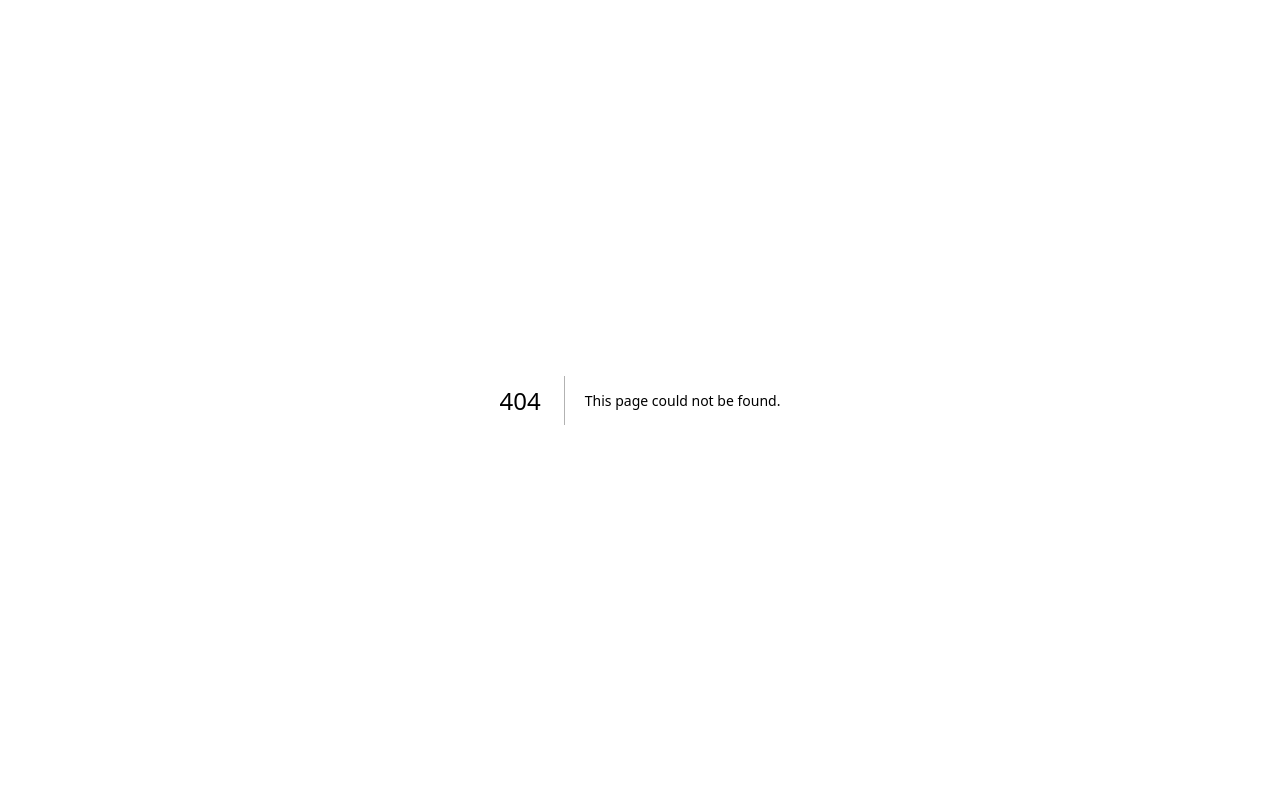
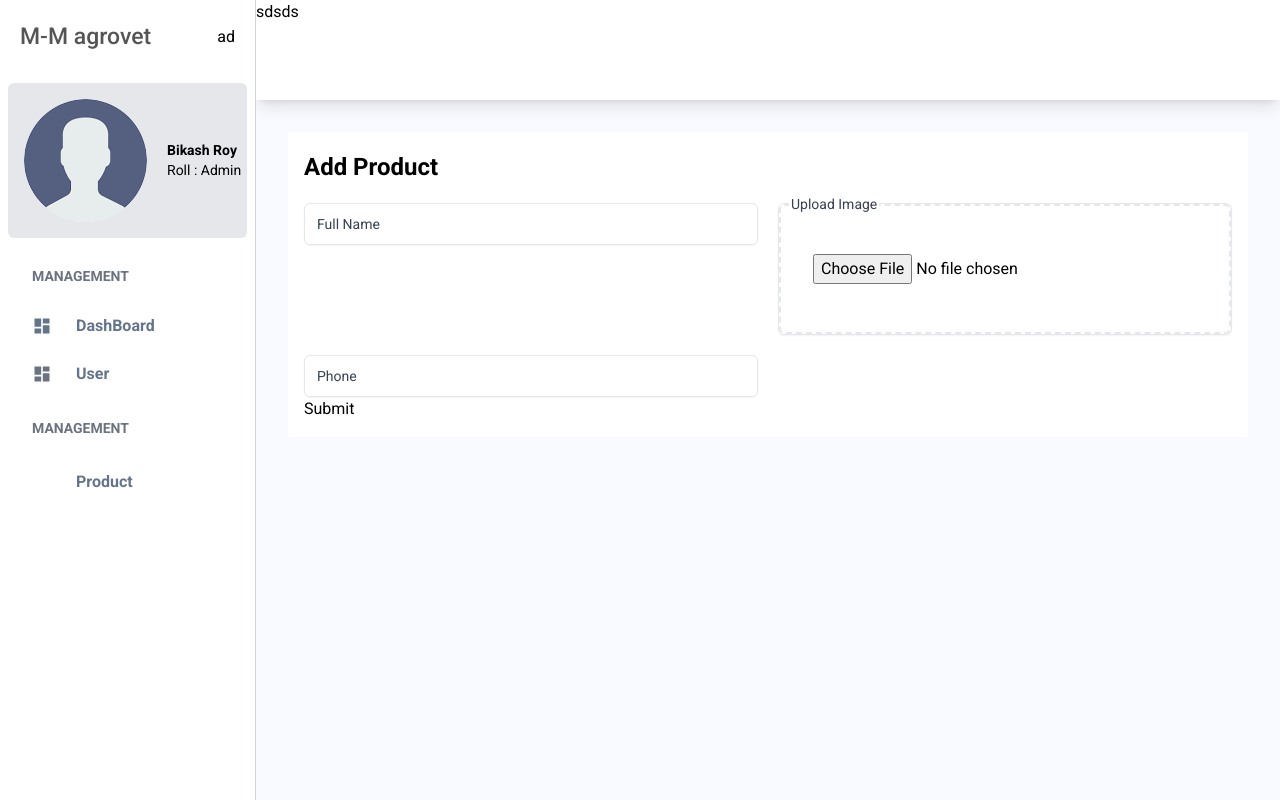
Before and after one commit to akashwebs/auto-fronter, a Next.js app: page /admin/add-auto in a window 1280 px wide. Before the commit this address had no page. Built offline with nearby package versions, Linux system fonts and the light colour scheme; some icons are missing.

Commit message:
added post image and text and email type

```diff
--- /dev/null
+++ b/app/admin/add-auto/page.js
@@ -0,0 +1,82 @@
+"use client"
+
+import AdminLayout from '@/src/Layout/AdminLayout';
+import CustomInput from '@/src/shared/inputs/CustomInput';
+import SingleImageUpload from '@/src/shared/inputs/SingleImageUpload';
+import React, { useState } from 'react';
+import { useForm } from "react-hook-form";
+
+
+const DynamicFormPage = () => {
+    const {
+        register,
+        handleSubmit,
+        watch,
+        reset,
+        formState: { errors },
+    } = useForm();
+    const [imageUrl, setImageUrl] = useState()
+    const formFormat = [
+        {
+            label: "Full Name",
+            type: "text",
+            placeholder: "Enter Your Full Name",
+            required: true,
+            errorMessage: "Full Name is required",
+            className: "border-0",
+            defaultValue: "",
+            name: "fullName"
+        },
+        {
+            label: "image upload",
+            type: "file",
+            placeholder: "Enter Your Phone Number",
+            required: true,
+            errorMessage: "Phone Number is required",
+            class: "border-0",
+            defaultValue: "",
+            name: "image"
+        },
+        {
+            label: "Phone",
+            type: "tel",
+            placeholder: "Enter Your Phone Number",
+            required: true,
+            errorMessage: "Phone Number is required",
+            class: "border-0",
+            defaultValue: "",
+            name: "phoneNumber"
+        },
+
+    ];
+
+    const onSubmit = (data) => {
+        console.log("data", data);
+    };
+
+    return (
+        <AdminLayout>
+            <div className='bg-white p-4'>
+                <h2 className="mb-4 text-2xl font-semibold leading-relaxed">Add Product</h2>
+                <form onSubmit={handleSubmit(onSubmit)}>
+                    <div className="grid md:grid-cols-2 grid-cols-1 gap-2 md:gap-5">
+                        {formFormat.map((field, index) => (
+                            <div key={index} className="">
+                                {field.type === 'file' ? (
+                                    <SingleImageUpload {...{ imageUrl, setImageUrl }} />
+                                ) : (
+                                    <CustomInput {...{ field, register, errors }} />
+                                )}
+                            </div>
+                        ))}
+                    </div>
+                    <button type="submit">Submit</button>
+                </form>
+            </div>
+
+
+        </AdminLayout >
+    );
+};
+
+export default DynamicFormPage;
--- a/src/components/admin/Product/AddProduct.jsx
+++ b/src/components/admin/Product/AddProduct.jsx
@@ -113,7 +113,6 @@ const AddProduct = ({ isOpen, setIsOpen }) => {
               </label>
               <input
                 type="text"
-                {...register("banglaName", { required: true })}
                 className=" py-3 border rounded-md focus:outline-[#eb3867] px-5 bg-white input_Shadow w-full"
                 placeholder=" Enter Name Bangla"
               />
@@ -181,7 +180,7 @@ const AddProduct = ({ isOpen, setIsOpen }) => {
                   <Image
                     src={imageUrl}
                     width="100"
-                    height="2"
+                    height="70"
                     alt="category image"
                     className="w-full h-full object-contain "
                   />
--- /dev/null
+++ b/src/shared/inputs/CustomInput.js
@@ -0,0 +1,31 @@
+import React from 'react';
+const CustomInput = ({ field, register, errors }) => {
+    console.log(field)
+
+
+    return (
+        <div> <label
+            for="Username"
+            class="relative block rounded-md w-full border border-gray-200 shadow-sm focus-within:border-blue-600 focus-within:ring-1 focus-within:ring-blue-600"
+        >
+
+            <input
+                type={field.type}
+                placeholder={field.placeholder}
+                {...register(field.name, { required: { value: field.required, message: field.errorMessage } })}
+                defaultValue={field.defaultValue}
+                className={`peer border-none w-full  bg-transparent placeholder-transparent py-2 px-2 focus:border-transparent focus:outline-none focus:ring-0 ${field.className}`}
+
+            />
+            <span
+                class="pointer-events-none absolute start-2.5 top-0 -translate-y-1/2 bg-white p-0.5 text-xs text-gray-700 transition-all peer-placeholder-shown:top-1/2 peer-placeholder-shown:text-sm peer-focus:top-0 peer-focus:text-xs"
+            >
+                {field.label}
+            </span>
+        </label>
+            {errors && <small className='text-red-500'>{errors[field.name]?.message}</small>}</div>
+
+    );
+};
+
+export default CustomInput;
--- /dev/null
+++ b/src/shared/inputs/SingleImageUpload.js
@@ -0,0 +1,62 @@
+import Image from 'next/image';
+import React, { useState } from 'react';
+
+const SingleImageUpload = ({ imageUrl, setImageUrl }) => {
+
+    console.log('dkeekjelkjrler', imageUrl, setImageUrl)
+
+
+    const imgUrl = `https://api.imgbb.com/1/upload?key=ab3e927fbb2142be370cd6e16ff2fdee`;
+    const handleImageUpload = (e) => {
+        const image = e.target.files[0];
+        const formData = new FormData();
+        formData.append("image", image);
+        fetch(imgUrl, {
+            method: "POST",
+            body: formData,
+        })
+            .then((res) => res.json())
+            .then((result) => {
+                setImageUrl(result.data?.url);
+            });
+    };
+
+
+    return (
+        <div>
+            {(setImageUrl) ? <div>  <fieldset
+                class="relative block rounded-md border border-gray-200 shadow-sm focus-within:border-blue-600 focus-within:ring-1 focus-within:ring-blue-600"
+            >
+
+                <div className="flex ">
+                    <input
+                        onChange={handleImageUpload}
+                        type="file" className="px-8   w-full py-12 border-2 border-dashed rounded-md " />
+                </div>
+                <span
+                    class="pointer-events-none absolute start-2.5 top-0 -translate-y-1/2 bg-white p-0.5 text-sm text-gray-700 transition-all peer-placeholder-shown:top-1/2 peer-placeholder-shown:text-sm peer-focus:top-0 peer-focus:text-xs"
+                >
+                    Upload Image
+                </span>
+            </fieldset>
+                {
+                    imageUrl && (
+                        <div className="flex gap-2 ">
+                            <div className="  w-[40px] max-w-[100px] p-1 bg-white shadow-md rounded-md mt-3 ">
+                                <Image
+                                    src={imageUrl}
+                                    width="40"
+                                    height="40"
+                                    alt="category image"
+                                    className="w-full h-full object-contain "
+                                />
+                            </div>
+                        </div>
+                    )
+                }</div> : <p className='w-full h-[80px] p-4 border text-xs text-red-300 '>Image filed. <br />please declare   const [imageUrl, setImageUrl] = useState();
+                    and pass props </p>}
+        </div>
+    );
+};
+
+export default SingleImageUpload;
```
